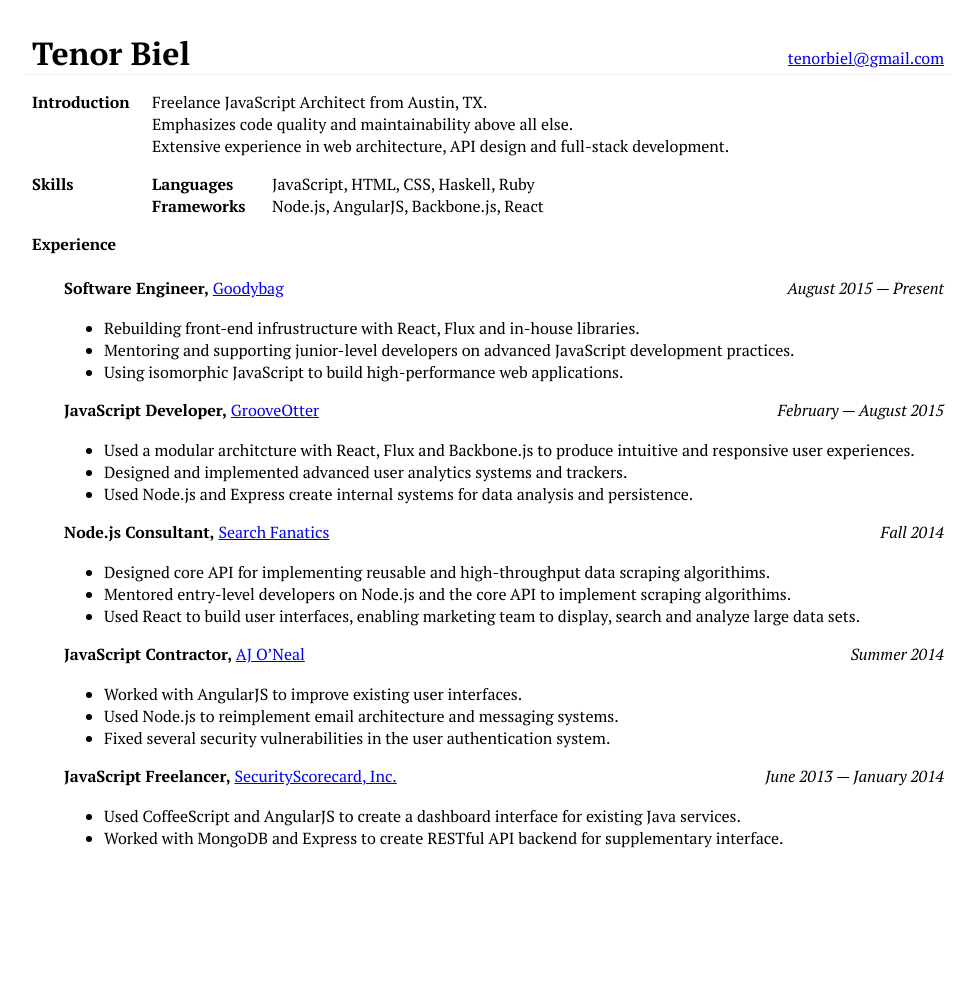
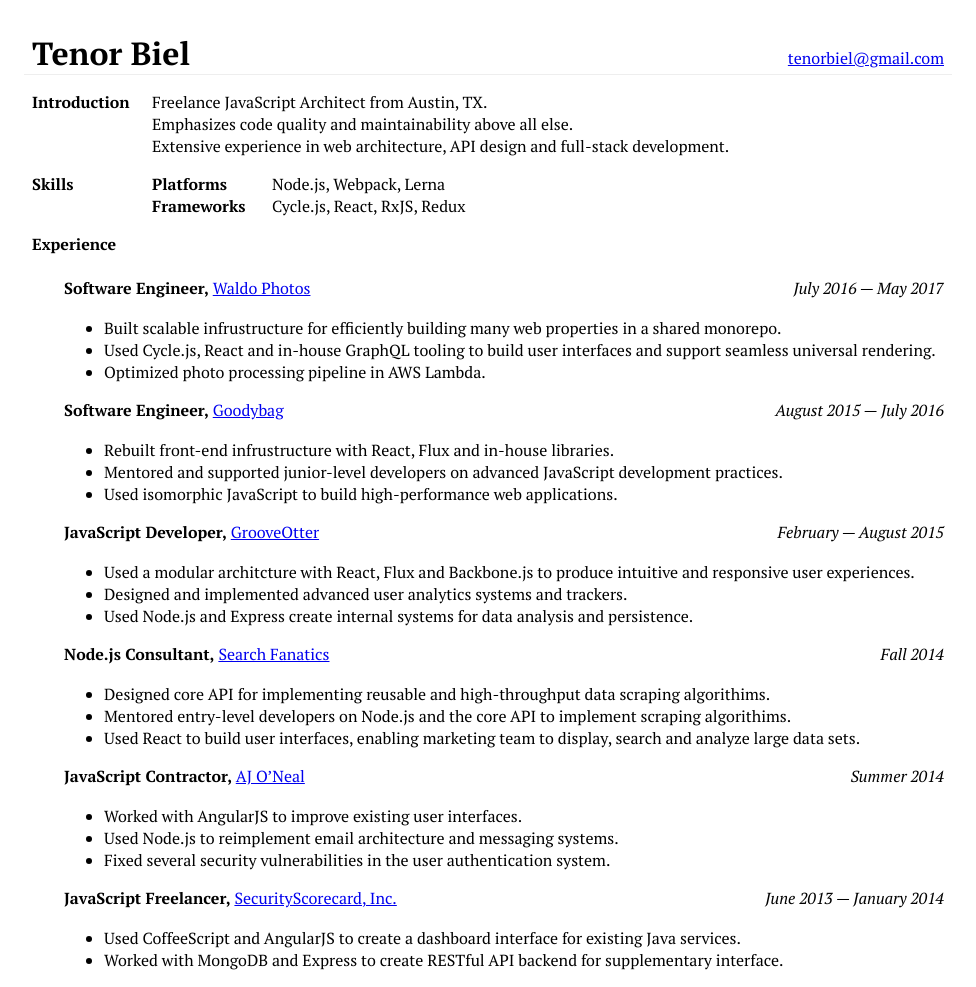
Before and after one commit to L8D/l8d.github.io, a Jekyll site: the page resume/index.html, which Jekyll copies as it is, in a window 1280 px wide. Shown: the whole page, without its empty margins (152-1128 px from the left). Built offline with Jekyll 4.4.1, drawn with Linux system fonts in a browser that asks for light colours; Markdown is read by kramdown in place of the engine named in the settings; before the commit the page ends 900 px from its top, so only the background shows below that.

Commit message:
update resume; too lazy to setup jekyll locally

```diff
--- a/resume/index.html
+++ b/resume/index.html
@@ -33,10 +33,10 @@
     <section>
       <aside><h2>Skills</h2></aside>
       <div class="content">
-        <aside><h2>Languages</h2></aside>
-        <div class="content"><p>JavaScript, HTML, CSS, Haskell, Ruby</p></div>
+        <aside><h2>Platforms</h2></aside>
+        <div class="content"><p>Node.js, Webpack, Lerna</p></div>
         <aside><h2>Frameworks</h2></aside>
-        <div class="content"><p>Node.js, AngularJS, Backbone.js, React</p></div>
+        <div class="content"><p>Cycle.js, React, RxJS, Redux</p></div>
       </div>
     </section>
 
@@ -48,16 +48,31 @@
         <div class="entry">
           <div>
             <b>Software Engineer,</b>
+            <a href="https://waldo.photos">Waldo Photos</a>
+          </div>
+
+          <div>July 2016 &mdash; May 2017</div>
+        </div>
+
+        <ul>
+          <li>Built scalable infrustructure for efficiently building many web properties in a shared monorepo.</li>
+          <li>Used Cycle.js, React and in-house GraphQL tooling to build user interfaces and support seamless universal rendering.</li>
+          <li>Optimized photo processing pipeline in AWS Lambda.</li>
+        </ul>
+
+        <div class="entry">
+          <div>
+            <b>Software Engineer,</b>
             <a href="https://www.goodybag.com">Goodybag</a>
           </div>
 
-          <div>August 2015 &mdash; Present</div>
+          <div>August 2015 &mdash; July 2016</div>
         </div>
 
         <ul>
-          <li>Rebuilding front-end infrustructure with React, Flux and in-house libraries.</li>
-          <li>Mentoring and supporting junior-level developers on advanced JavaScript development practices.</li>
-          <li>Using isomorphic JavaScript to build high-performance web applications.</li>
+          <li>Rebuilt front-end infrustructure with React, Flux and in-house libraries.</li>
+          <li>Mentored and supported junior-level developers on advanced JavaScript development practices.</li>
+          <li>Used isomorphic JavaScript to build high-performance web applications.</li>
         </ul>
 
         <div class="entry">
```
